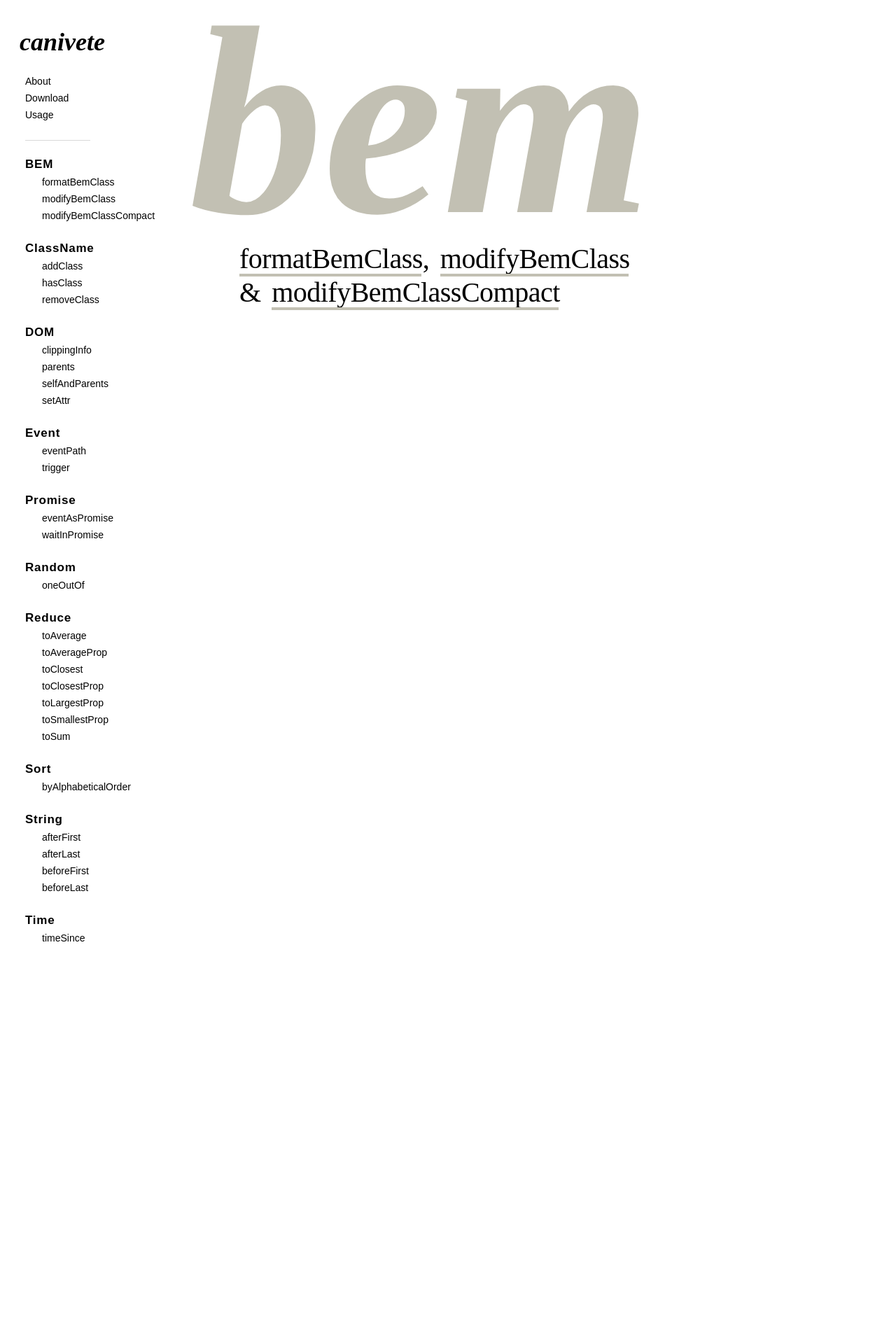
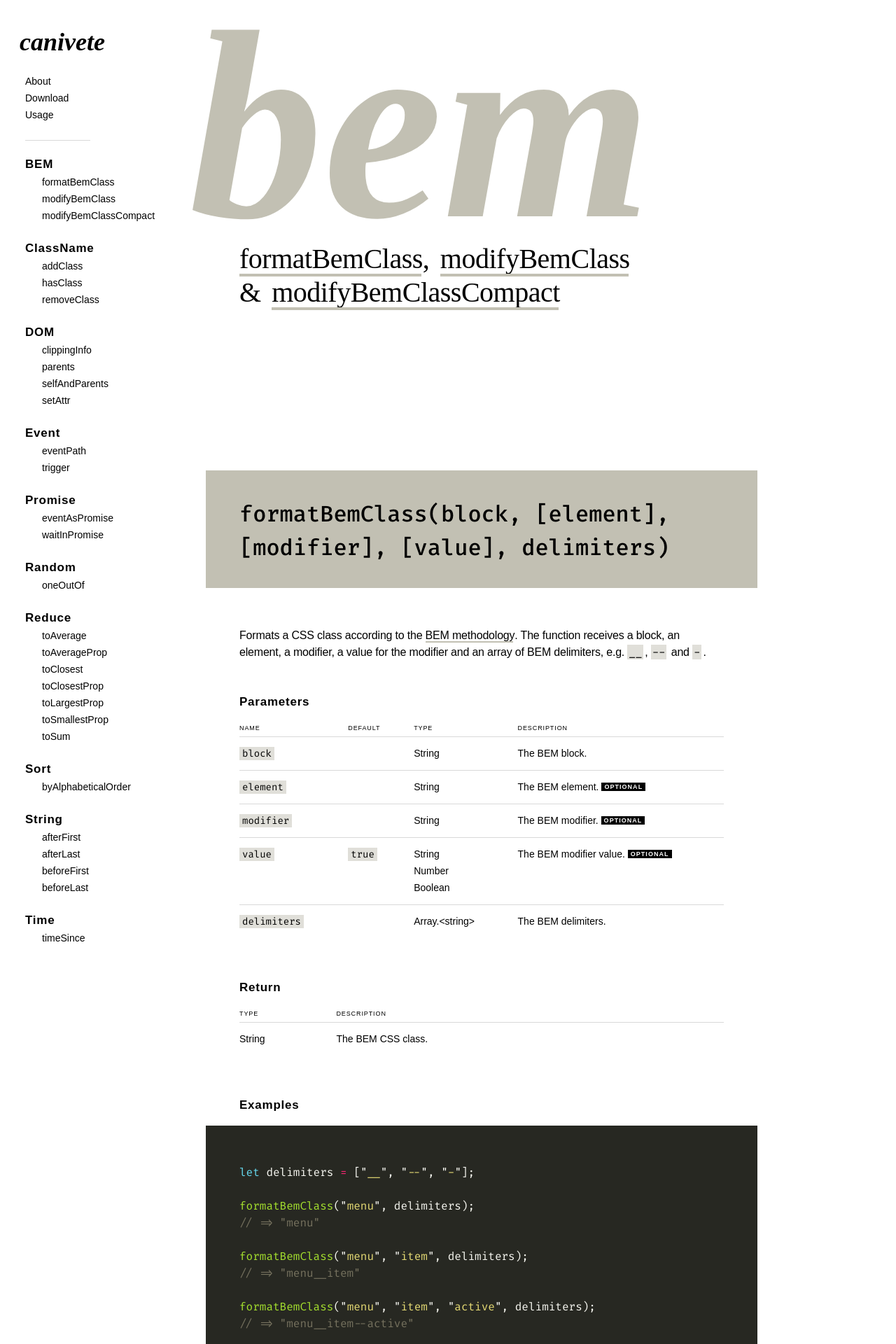
Before and after one commit to leofavre/canivete, a Jekyll site: the page built from docs/index.md, in a window 1280 px wide. Shown: the top 1920 px of the page at 70% size. Built offline with Jekyll 4.4.1, drawn with Linux system fonts in a browser that asks for light colours; some web fonts are replaced; some of the changed text lies outside the part shown.

Commit message:
hairline with 0.5px and better grid

```diff
--- a/docs/Gemfile
+++ b/docs/Gemfile
@@ -2,3 +2,4 @@
 ruby RUBY_VERSION
 
 gem "jekyll", "3.4.0"
+gem "jekyll-autoprefixer"
--- a/docs/_config.yml
+++ b/docs/_config.yml
@@ -14,3 +14,10 @@
 exclude:
   - Gemfile
   - Gemfile.lock
+
+gems:
+  - jekyll-autoprefixer
+
+autoprefixer:
+  browsers:
+  - last 4 versions
--- a/docs/_sass/_content.scss
+++ b/docs/_sass/_content.scss
@@ -13,20 +13,15 @@
 
 	margin-left: 14.375rem - 3rem;
 
-	// background-position: 0.3125rem 0;
-	// background-size: $grid $grid;
-	// background-image: linear-gradient(to bottom, lightblue 1px, transparent 1px);
-	// background-attachment: scroll;
-
 	h1 {
 
 	}
 
 	h2 {
 		position: relative;
-		top: 0;
+		top: 0.375rem;
 		left: ($grid * -3);
-		margin: 50vh 0 0;
+		margin: ($grid * 10) 0 0;
 		padding: 3.375rem 0 1.125rem;
 		font-size: 24rem;
 		font-family: "Acropolis A", "Acropolis B";
@@ -62,7 +57,7 @@
 	h2 + blockquote {
 		position: relative;
 		top: 0.125rem;
-		margin-bottom: 50vh;
+		margin-bottom: ($grid * 10);
 
 		@media only screen and (min-width: 1400px) {
 			top: 3px;
@@ -210,18 +205,19 @@
 		}
 	}
 
-	pre code {
+	pre {
 		line-height: $grid;
+	}
 
-		@media only screen and (min-width: 1400px) {
-			line-height: 1.25rem;
-		}
+	pre code,
+	pre span {
+		line-height: 1;
 	}
 
 	code {
 		font-family: "Fira Code", monospace;
 		tab-size: 4;
-		line-height: 1.25rem;
+		line-height: 1;
 		font-weight: 400;
 	}
 
@@ -245,8 +241,16 @@
 		position: relative;
 	}
 
-	tbody tr {
-		border-top: 1px solid $hairline-grey;
+	tbody tr:after {
+		content: "";
+		position: absolute;
+		top: auto;
+		left: 0;
+		width: 100%;
+		height: 1px;
+		background: $hairline-grey;
+		transform: scaleY(0.5);
+		transform-origin: 0 0;
 	}
 
 	th {
@@ -263,10 +267,10 @@
 	td {
 		font-size: 0.875rem;
 		vertical-align: top;
-		padding: calc(#{$grid / 2} - 1px) $grid ($grid / 2) 0;
+		padding: ($grid / 2) $grid ($grid / 2) 0;
 
 		@media only screen and (min-width: 1400px) {
-			padding-top: 13px;
+			padding-top: 14px;
 			padding-bottom: 13px;
 		}
 	}
@@ -327,4 +331,8 @@
 	> *:nth-child(1) {
 		margin-top: 0;
 	}
+
+	&--grid {
+		@extend %grid;
+	}
 }
--- /dev/null
+++ b/docs/_sass/_grid.scss
@@ -0,0 +1,6 @@
+%grid {
+	background-position: 0.3125rem 0;
+	background-size: $grid $grid;
+	background-image: linear-gradient(to bottom, lightblue 1px, transparent 1px);
+	background-attachment: scroll;
+}
--- a/docs/_sass/_nav.scss
+++ b/docs/_sass/_nav.scss
@@ -19,10 +19,9 @@
 	-webkit-overflow-scrolling: touch;
 	z-index: 1;
 
-	// background-position: 0.3125rem 0;
-	// background-size: $grid $grid;
-	// background-image: linear-gradient(to bottom, lightblue 1px, transparent 1px);
-	// background-attachment: scroll;
+	&--grid {
+		@extend %grid;
+	}
 
 	h1 {
 		position: relative;
@@ -65,6 +64,8 @@
 		width: 50%;
 		height: 1px;
 		background: $hairline-grey;
+		transform: scaleY(0.5);
+		transform-origin: 0 0;
 	}
 
 	li {
--- a/docs/_sass/_variables.scss
+++ b/docs/_sass/_variables.scss
@@ -5,5 +5,5 @@
 $grey: #94917b;
 $light-grey: lighten($grey, 20%);
 $code-grey: mix(white, $light-grey, 50%);
-$hairline-grey: mix(black, white, 15%);
+$hairline-grey: mix(black, white, 30%);
 $link-color: #b4e7f8;
--- a/docs/css/styles.scss
+++ b/docs/css/styles.scss
@@ -5,6 +5,7 @@
 @import "typography";
 @import "html";
 @import "page";
+@import "grid";
 
 @import "nav";
 @import "content";
```
Also changed, not shown: docs/Gemfile.lock, 1 other file.
